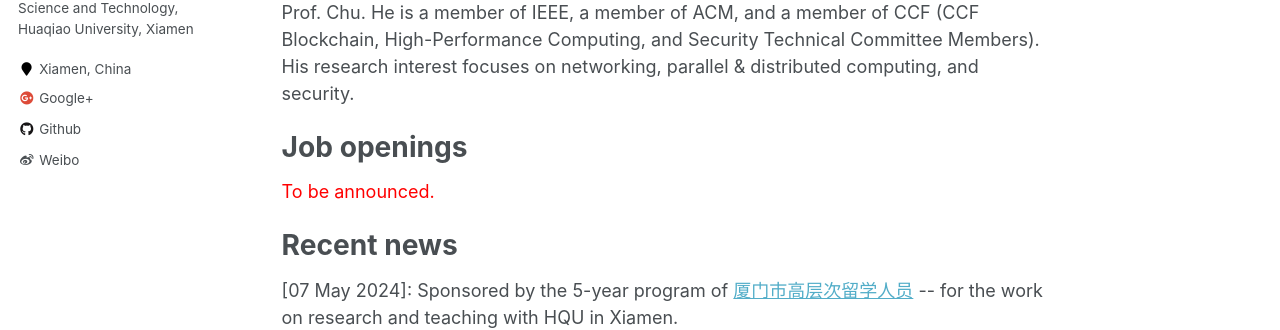
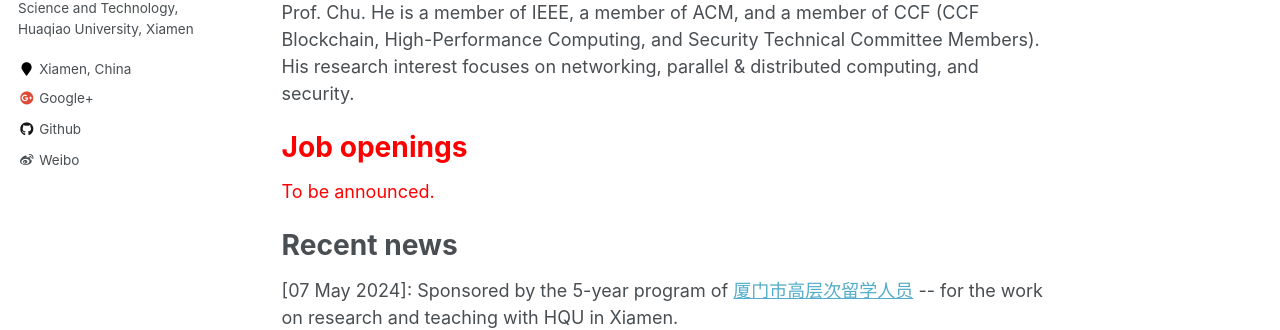
Before and after one commit to Canhui/canhui.github.io, a Jekyll site: the page built from _pages/about.md, in a window 1280 px wide. Shown: the part 458-788 px from the top of the page. Built offline with Jekyll 4.4.1, drawn with Linux system fonts in a browser that asks for light colours.

Commit message:
Update about.md

```diff
--- a/_pages/about.md
+++ b/_pages/about.md
@@ -11,7 +11,7 @@ redirect_from:
 
 Canhui Wang is currently a Lecturer (Research & Teaching) with Network and Information Security (NIS), the department of computer science and technology, Huaqiao University, Xiamen. Before that, he was a senior engineer (PI) with a full sponsorship by Research Talent Hub, Innovation and Technology Fund (RTH-ITF), with Applied Cryptosystems, Trust and AI technologies, at the ASTRI Security Lab, Hong Kong Applied Science and Technology Research Institute (ASTRI), Sha Tin, Hong Kong, working with [Dr. Eric P. F. Lam](https://www.linkedin.com/in/peifunglam2/). He received his Ph.D. degree in computer science with Hong Kong Baptist University, Kowloon Tong, Hong Kong, under the supervision of [Prof. Xiaowen Chu](https://www.linkedin.com/in/xiaowen-chu-477b9120/), in 2023; and B.Eng. degree in information security with Shandong University, Jinan, China, in 2016. He worked in the Inspur-HKBU Joint Laboratory for Heterogeneous Computing, the High-Performance Machine Learning Laboratory, and the Blockchain and FinTech Lab with Prof. Chu. He is a member of IEEE, a member of ACM, and a member of CCF (CCF Blockchain, High-Performance Computing, and Security Technical Committee Members). His research interest focuses on networking, parallel & distributed computing, and security.
 
-Job openings
+<span style="color:red">Job openings</span>
 ======
 <span style="color:red">To be announced.</span>
 
```
